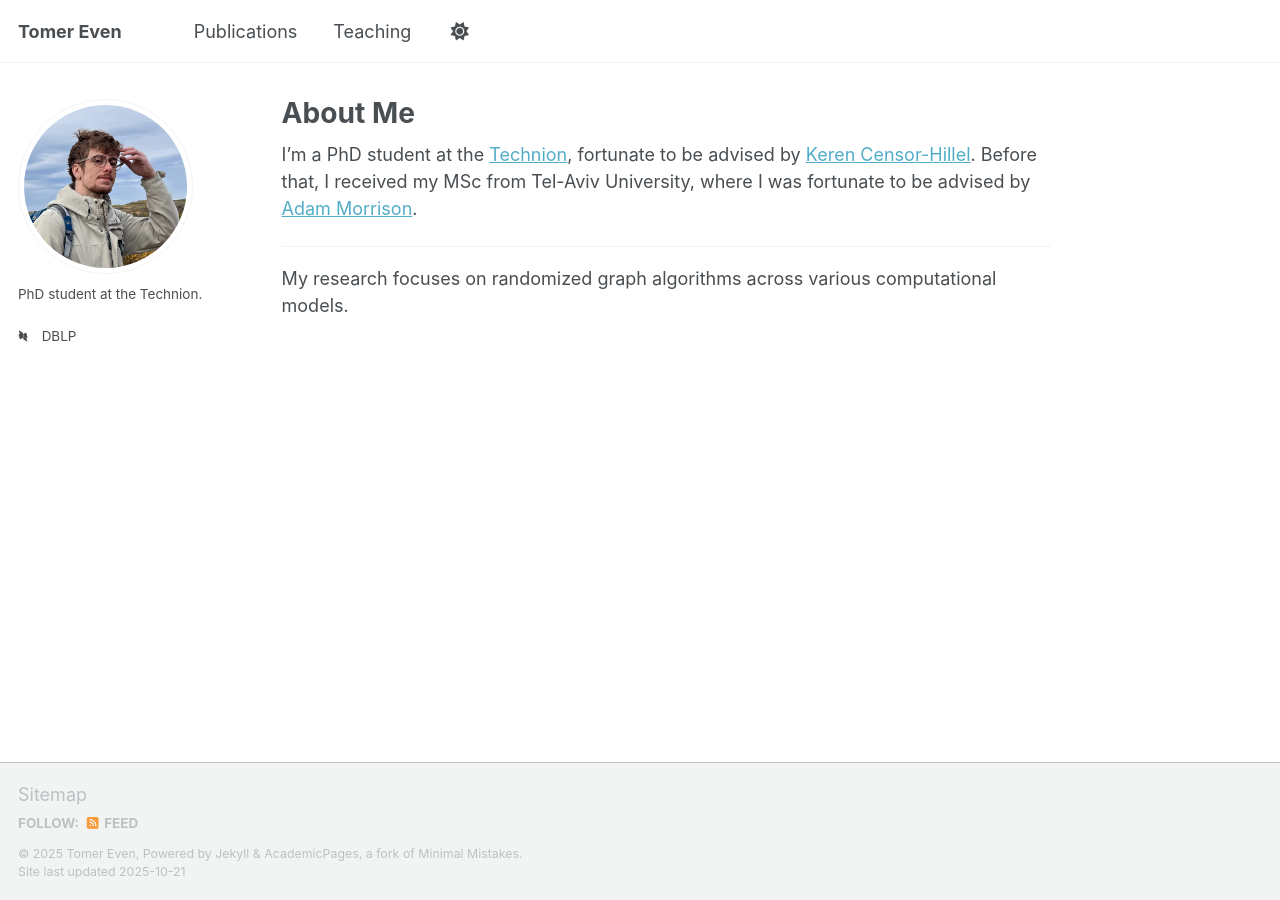
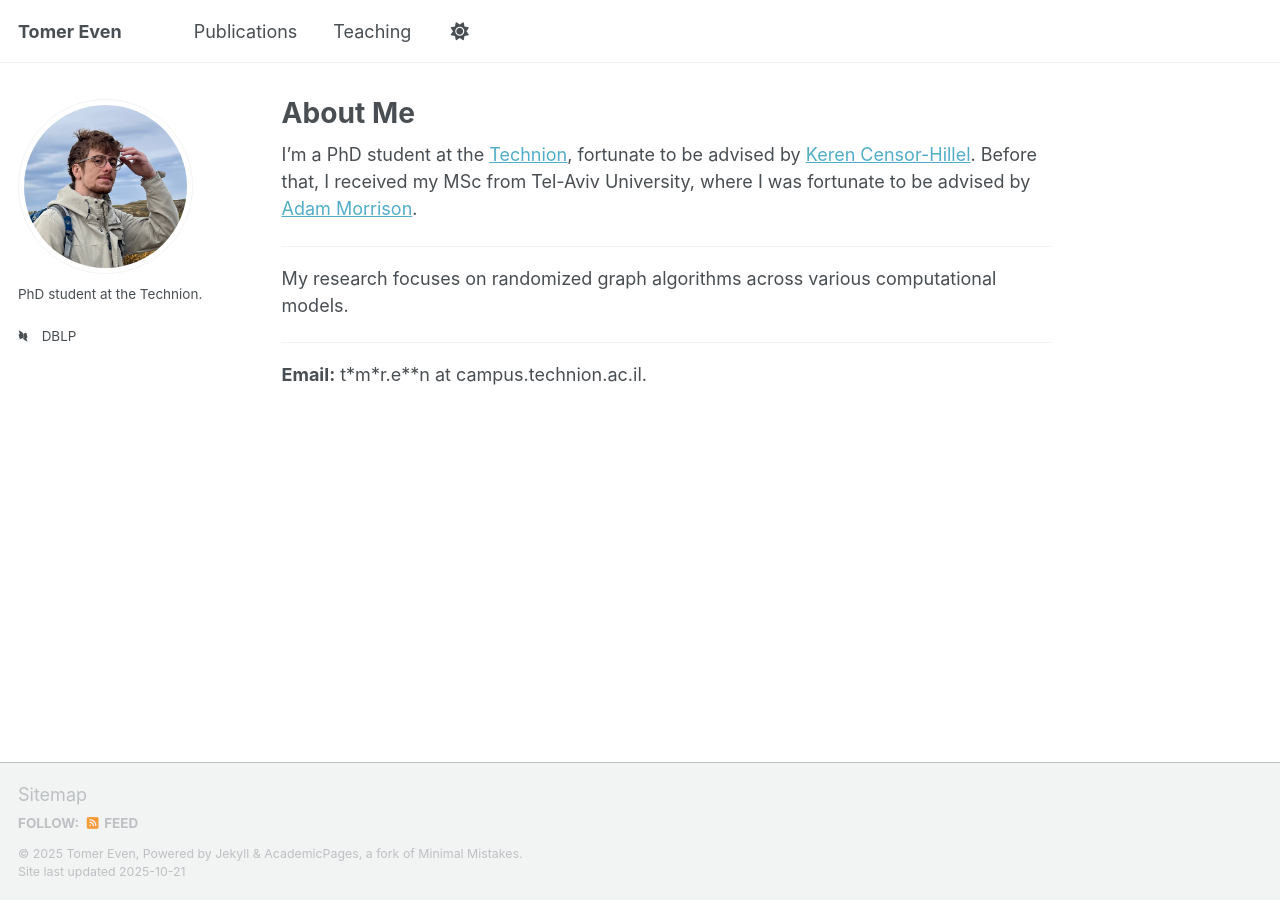
Before and after one commit to TomerEven/TomerEven.github.io, a Jekyll site: the page built from _pages/about.md, in a window 1280 px wide. Built offline with Jekyll 4.4.1, drawn with Linux system fonts in a browser that asks for light colours; some web fonts are replaced; a script that is not in the unit is left out.

Commit message:
add email

```diff
--- a/_pages/about.md
+++ b/_pages/about.md
@@ -12,3 +12,6 @@ Before that, I received my MSc from Tel-Aviv University, where I was fortunate t
 
 ---
 My research focuses on randomized graph algorithms across various computational models.
+
+---
+**Email:** t\*m\*r.e**n at campus.technion.ac.il.
```
